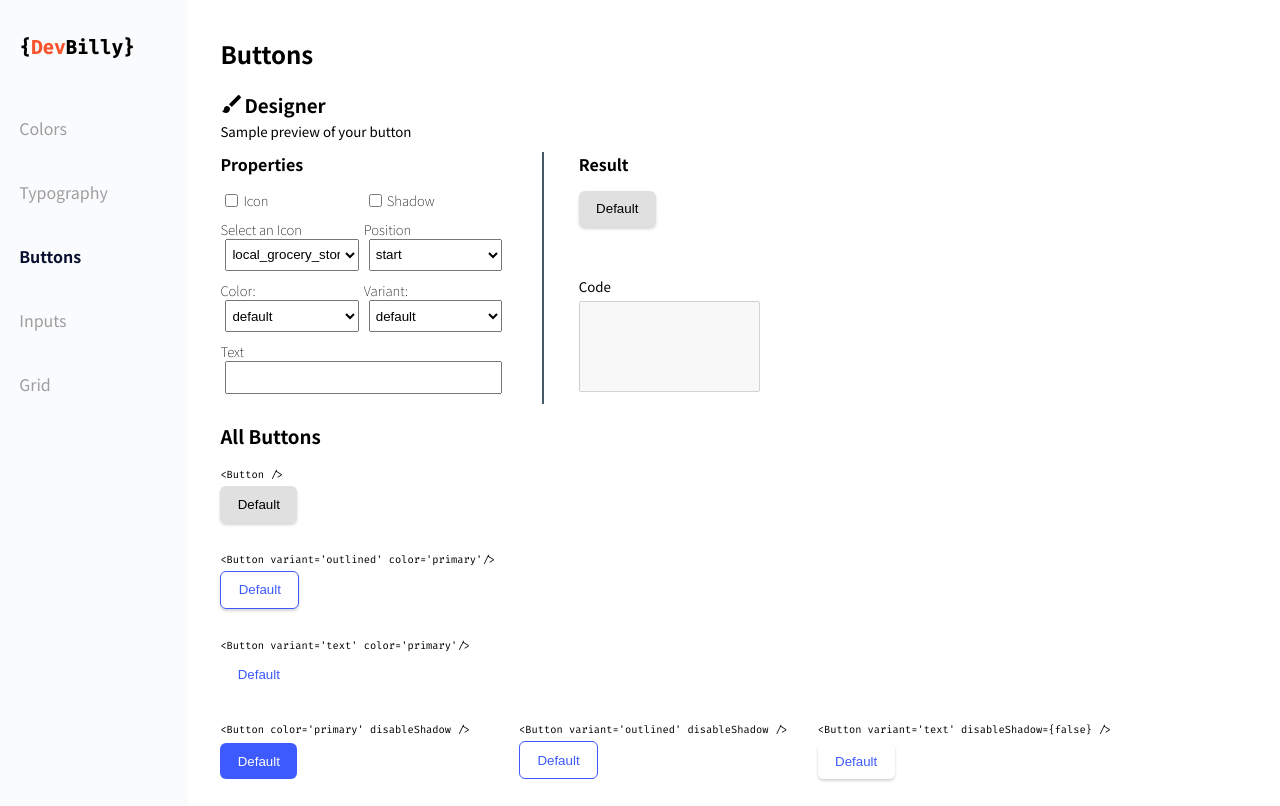
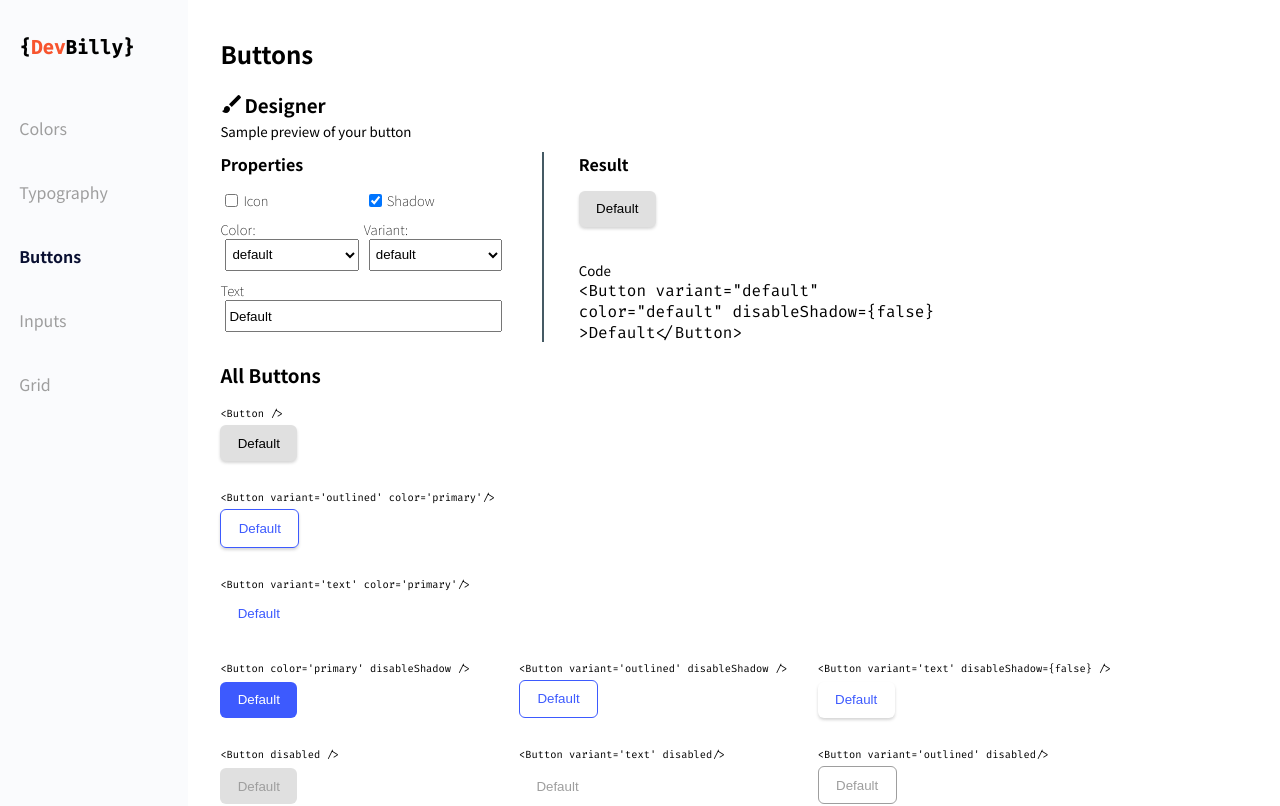
Before and after one commit to dev-billy/design-system, a React (Create React App) app: page /buttons in a window 1280 px wide. Shown: the top 806 px of the page. Built offline with nearby package versions, Linux system fonts and the light colour scheme.

Commit message:
made the button designer reactive

```diff
--- a/src/components/Button.js
+++ b/src/components/Button.js
@@ -9,7 +9,13 @@ function Button(props) {
           ButtonStyles[`${variant}_disabled`]
         }`}
       >
-        {props.children || "Disabled"}
+        {props.startIcon && (
+          <Icon name={props.startIcon} style={{ marginRight: "5px" }} />
+        )}
+        {props.children || "Default"}
+        {props.endIcon && (
+          <Icon name={props.endIcon} style={{ marginLeft: "5px" }} />
+        )}
       </button>
     );
   }
@@ -20,7 +26,13 @@ function Button(props) {
           ButtonStyles[`${variant}_${color}`]
         }`}
       >
+        {props.startIcon && (
+          <Icon name={props.startIcon} style={{ marginRight: "5px" }} />
+        )}
         {props.children || "Default"}
+        {props.endIcon && (
+          <Icon name={props.endIcon} style={{ marginLeft: "5px" }} />
+        )}
       </button>
     );
   }
--- a/src/components/Designer.js
+++ b/src/components/Designer.js
@@ -1,6 +1,32 @@
+import { useState } from "react";
 import Button from "./Button";
 import DesignerStyles from "../styles/buttonDesigner.module.scss";
 function Designer() {
+  const [properties, setProperties] = useState({
+    icon: false,
+    shadow: true,
+    select_icon: "local_grocery_store",
+    position: "start",
+    color: "default",
+    variant: "default",
+    text: "Default",
+  });
+  const handleChange = (e) => {
+    const { name, value, type, checked } = e.target;
+    if (type === "checkbox") {
+      setProperties({ ...properties, [name]: checked });
+    } else {
+      setProperties({ ...properties, [name]: value });
+    }
+  };
+  let fieldProps = {
+    disableShadow: !properties.shadow,
+    color: properties.color,
+    variant: properties.variant,
+  };
+  if (properties.icon) {
+    fieldProps[`${properties.position}Icon`] = properties.select_icon;
+  }
   return (
     <div className={DesignerStyles.designer}>
       <div className={DesignerStyles.properties}>
@@ -9,56 +35,91 @@ function Designer() {
           <div className={DesignerStyles.grouped}>
             <label
               className={`${DesignerStyles.label} ${DesignerStyles.checkbox}`}
-              htmlFor="icon"
             >
-              <input type="checkbox" name="icon" />
+              <input
+                onChange={handleChange}
+                checked={properties.icon}
+                type="checkbox"
+                name="icon"
+              />
               <h5>Icon</h5>
             </label>
             <label
               className={`${DesignerStyles.label} ${DesignerStyles.checkbox}`}
-              htmlFor="shadow"
             >
-              <input type="checkbox" name="shadow" />
+              <input
+                onChange={handleChange}
+                checked={properties.shadow}
+                type="checkbox"
+                name="shadow"
+              />
               <h5>Shadow</h5>
             </label>
           </div>
+          {properties.icon ? (
             <div className={DesignerStyles.grouped}>
-            <label className={DesignerStyles.label} htmlFor="icon-select">
+              <label className={DesignerStyles.label}>
                 <h5>Select an Icon</h5>
-              <select name="icon-select">
-                <option>local_grocery_store</option>
+                <select
+                  name="select_icon"
+                  onChange={handleChange}
+                  value={properties.select_icon}
+                >
+                  <option value="local_grocery_store">
+                    local_grocery_store
+                  </option>
                 </select>
               </label>
-            <label className={DesignerStyles.label} htmlFor="icon-position">
+              <label className={DesignerStyles.label}>
                 <h5>Position</h5>
-              <select name="icon-select">
+                <select
+                  name="position"
+                  onChange={handleChange}
+                  value={properties.position}
+                >
                   <option>start</option>
                   <option>end</option>
                 </select>
               </label>
             </div>
+          ) : (
+            ""
+          )}
           <div className={DesignerStyles.grouped}>
-            <label className={DesignerStyles.label} htmlFor="color">
+            <label className={DesignerStyles.label}>
               <h5>Color:</h5>
-              <select name="color">
-                <option>default</option>
-                <option>primary</option>
-                <option>secondary</option>
-                <option>danger</option>
+              <select
+                name="color"
+                value={properties.color}
+                onChange={handleChange}
+              >
+                <option value="default">default</option>
+                <option value="primary">primary</option>
+                <option value="secondary">secondary</option>
+                <option value="danger">danger</option>
               </select>
             </label>
-            <label className={DesignerStyles.label} htmlFor="variant">
+            <label className={DesignerStyles.label}>
               <h5>Variant:</h5>
-              <select name="variant">
-                <option>default</option>
-                <option>outlined</option>
-                <option>text</option>
+              <select
+                name="variant"
+                value={properties.variant}
+                onChange={handleChange}
+              >
+                <option value="default">default</option>
+                <option value="outlined">outlined</option>
+                <option value="text">text</option>
               </select>
             </label>
           </div>
-          <label className={DesignerStyles.label} htmlFor="text">
+          <label className={DesignerStyles.label}>
             <h5>Text</h5>
-            <input type="text" name="btn_text" />
+            <input
+              onChange={handleChange}
+              type="text"
+              value={properties.text}
+              name="text"
+            />
           </label>
         </form>
       </div>
@@ -67,11 +128,19 @@ function Designer() {
         <h4>Result</h4>
         <div className={DesignerStyles.resultItems}>
           <div className={DesignerStyles.resultBtn}>
-            <Button />
+            <Button {...fieldProps}>{properties.text}</Button>
           </div>
           <div className={DesignerStyles.codeArea}>
             <small>Code</small>
-            <textarea rows="5" disabled></textarea>
+            <code>{`<Button variant="${properties.variant}" color="${
+              properties.color
+            }" ${
+              properties.icon
+                ? `${properties["position"]}Icon="${properties.select_icon}"`
+                : ""
+            } disableShadow={${!properties.shadow}} >${
+              properties.text
+            }</Button>`}</code>
           </div>
         </div>
       </div>
```
Lines whose indentation alone changed are shown as unchanged.
